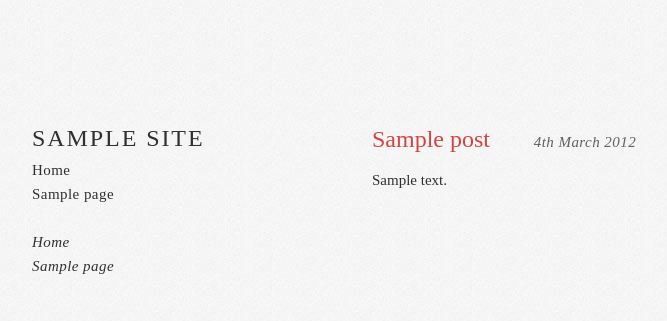
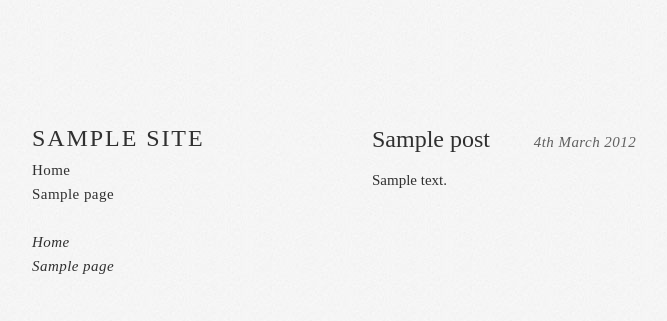
Before and after one commit to penrosestudio/Caswill, a WordPress theme: the page made by themes/Caswill/index.php in a window 1280 px wide. Shown: the top 321 px of the page, without its empty margins (128-795 px from the left). Run offline with PHP 8.4 and a stand-in for WordPress, Linux system fonts and the light colour scheme; the site name, menu and one post (Sample post) are stand-ins, and other content is empty; some libraries are stand-ins or nearby versions.

Commit message:
fixing leader link colours

```diff
--- a/themes/Caswill/style.css
+++ b/themes/Caswill/style.css
@@ -83,6 +83,14 @@ ul#information {
 	font-size: 24px;
 }
 
+.article h2 a {
+	color: #303030;
+}
+
+.article h2 a:hover {
+	color: #d14444;
+}
+
 .article .date {
 	color: #606060;
 	font-style: italic;
```
